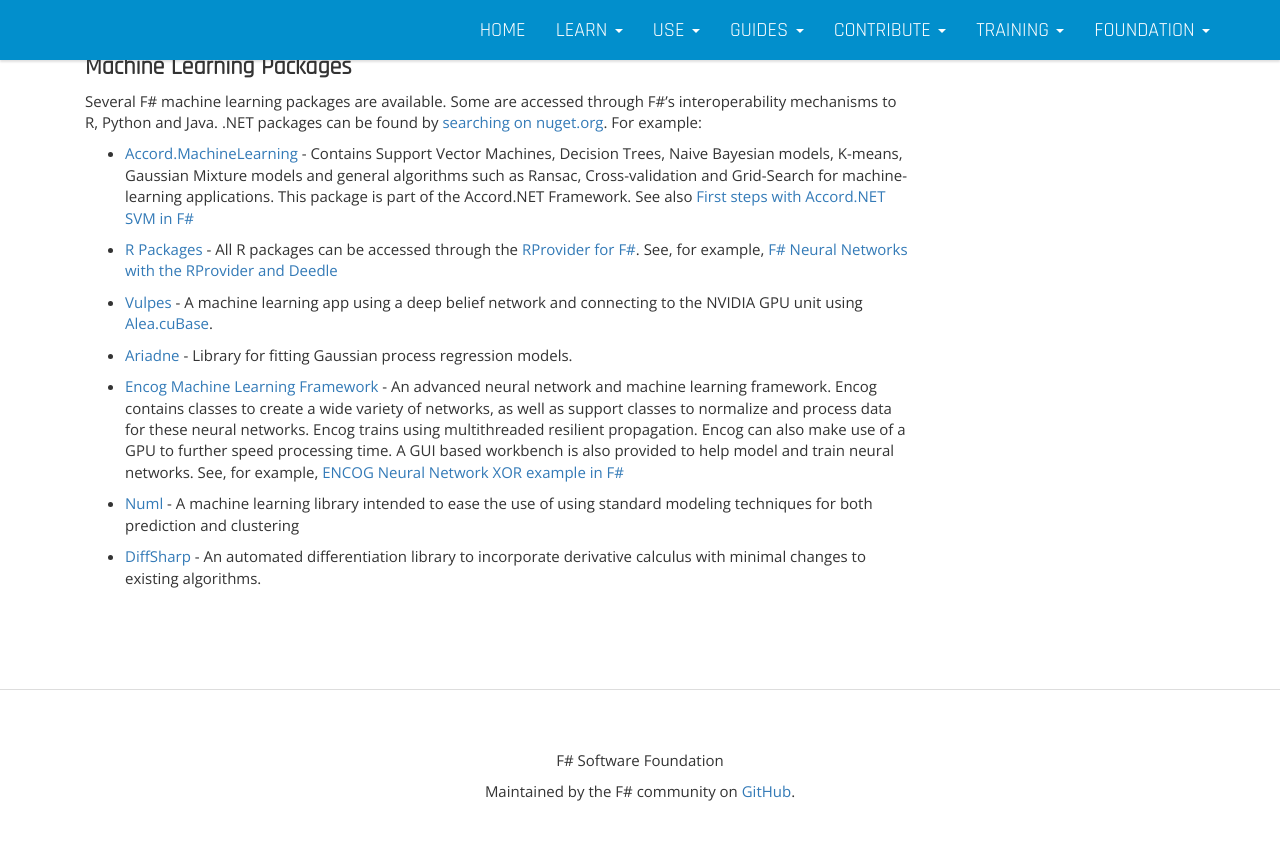
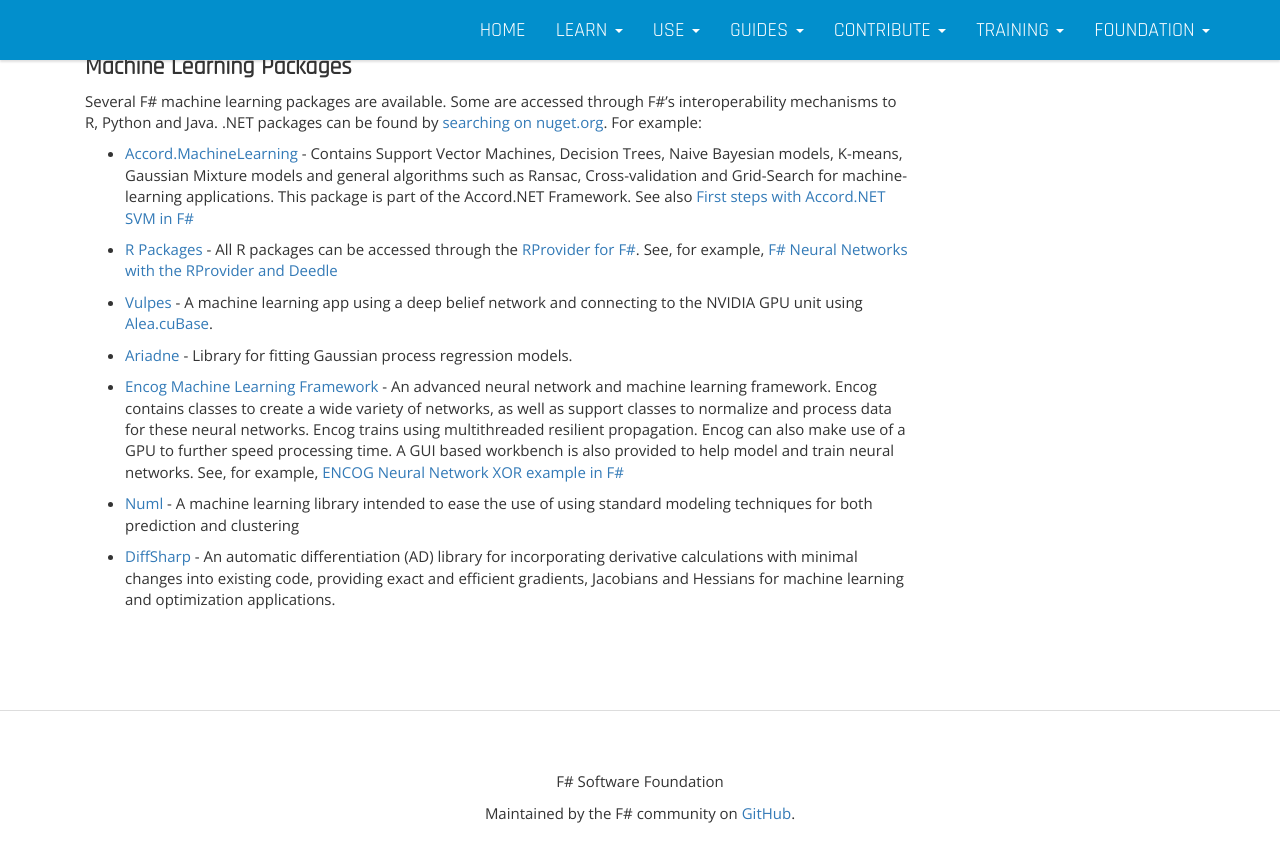
Before and after one commit to fsharp/fsharp.org, a Jekyll site: the page built from guides/machine-learning/index.md, in a window 1280 px wide and 900 px high, scrolled down 786 px. Shown: the top 862 px of the window. Built offline with Jekyll 4.4.1, drawn with Linux system fonts in a browser that asks for light colours; nearby versions of some CDN libraries.

Commit message:
Update description and logo of the DiffSharp library.

```diff
--- a/guides/machine-learning/index.md
+++ b/guides/machine-learning/index.md
@@ -56,5 +56,4 @@
 
  * [Numl](http://nuget.org/packages/numl/) - A machine learning library intended to ease the use of using standard modeling techniques for both prediction and clustering
 
- * [DiffSharp](http://gbaydin.github.io/DiffSharp/) - An automated differentiation library to incorporate derivative calculus with
-   minimal changes to existing algorithms.
+ * [DiffSharp](http://gbaydin.github.io/DiffSharp/) - An automatic differentiation (AD) library for incorporating derivative calculations with minimal changes into existing code, providing exact and efficient gradients, Jacobians and Hessians for machine learning and optimization applications.
```
Also changed, not shown: community/projects/index.md (+1 -2 lines), images/thumbs/DiffSharpLogoSmall.png (added).
